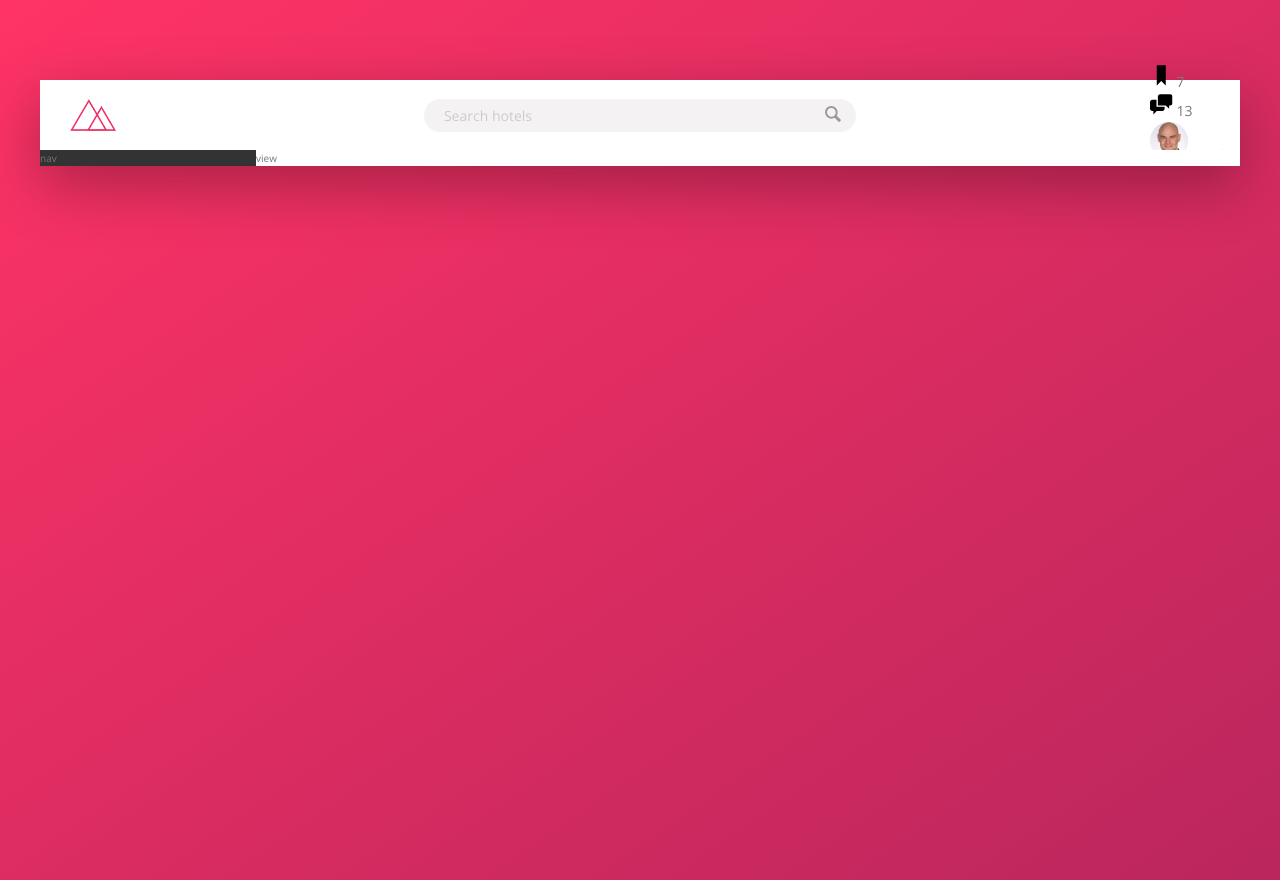
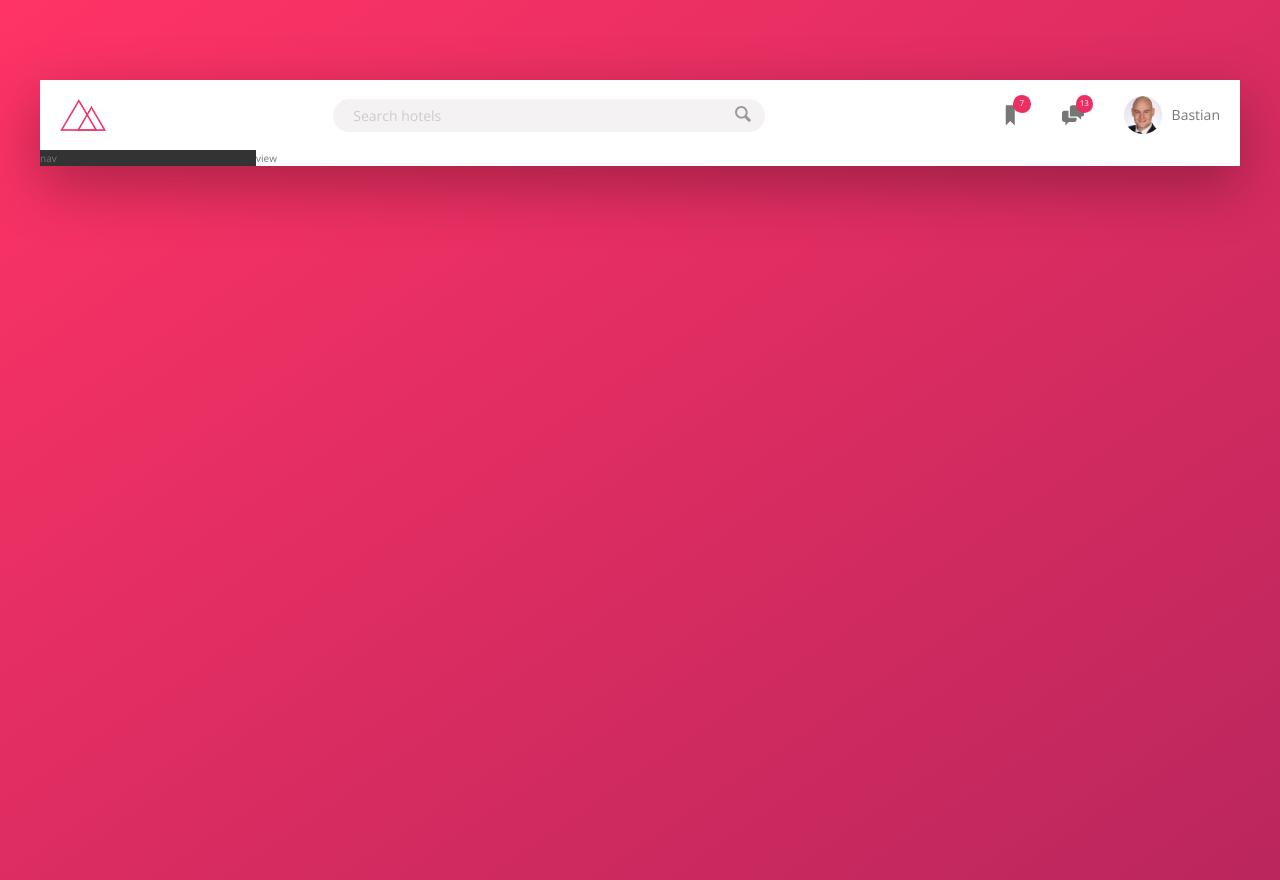
Before and after one commit to BastianBarthel/trillo, a website: page src/index.html in a window 1280 px wide. Drawn offline with nearby package versions, Linux system fonts and the light colour scheme; files that its build step writes are made by us from their sources.

Commit message:
Build the header 3

```diff
--- a/src/sass/_components.scss
+++ b/src/sass/_components.scss
@@ -3,7 +3,7 @@
 // Logo
 .logo {
   height: 3.25rem;
-  margin-left: 3rem;
+  margin-left: 2rem;
 }
 
 // Search
@@ -63,25 +63,53 @@
 
 // User Navigation
 .user-nav {
+  align-self: stretch;
+
+  display: flex;
+  align-items: center;
+
+  & > * {
+    padding: 0 2rem;
+    cursor: pointer;
+    height: 100%;
+
+    display: flex;
+    align-items: center;
+  }
+
+  & > *:hover {
+    background-color: var(--color-grey-light-2);
+  }
+
   &__icon-box {
+    position: relative;
   }
 
   &__icon {
     height: 2.25rem;
     width: 2.25rem;
+    fill: var(--color-grey-dark-2);
   }
 
   &__notification {
-  }
+    position: absolute;
+    top: 1.5rem;
+    right: 1.1rem;
+    font-size: 0.8rem;
+    height: 1.75rem;
+    width: 1.75rem;
+    border-radius: 50%;
+    background-color: var(--color-primary);
+    color: var(--color-white);
 
-  &__user {
+    display: flex;
+    justify-content: center;
+    align-items: center;
   }
 
   &__user-photo {
     height: 3.75rem;
     border-radius: 50%;
-  }
-
-  &__user-name {
+    margin-right: 1rem;
   }
 }
```
